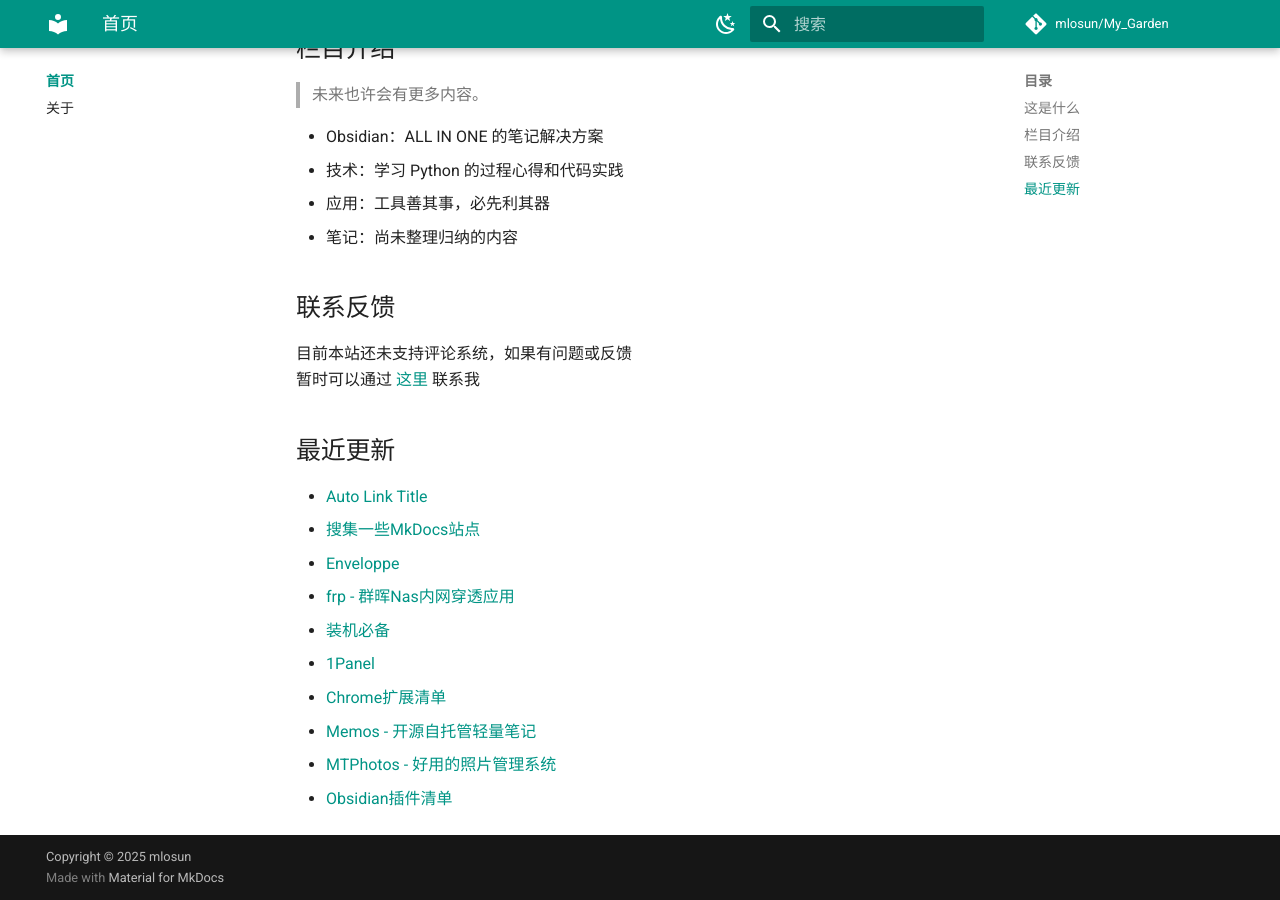
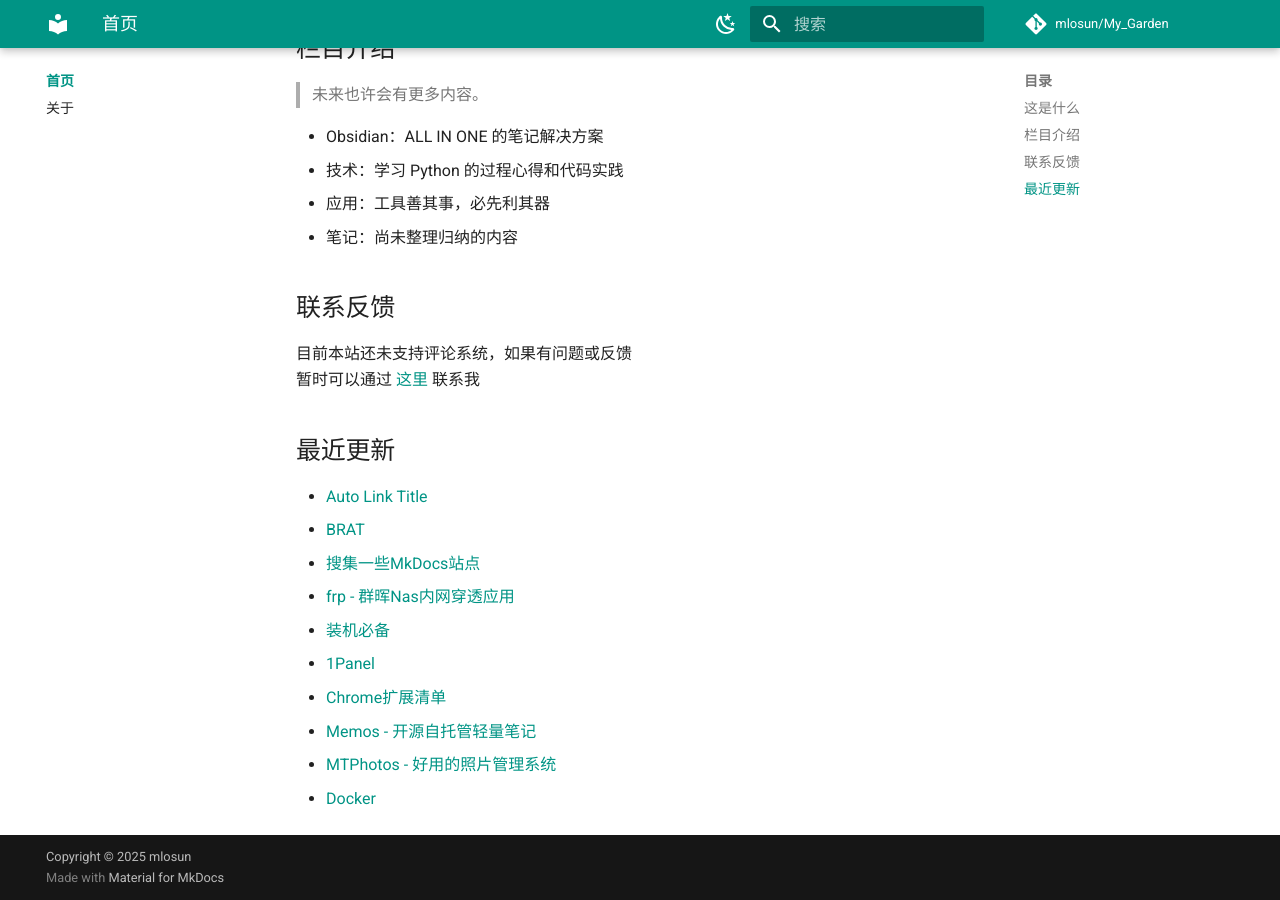
Before and after one commit to mlosun/My_Garden, an MkDocs documentation site: the page built from docs/index.md, in a window 1280 px wide and 900 px high, scrolled down 580 px. Built offline with MkDocs 1.6.1 and Material for MkDocs 9.7.7, drawn with Linux system fonts in a browser that asks for light colours; comment, search, counter and statistics services are not loaded.

Commit message:
PUSH NOTE : index.md

```diff
--- a/docs/index.md
+++ b/docs/index.md
@@ -34,12 +34,12 @@
 ## 最近更新
 
 - [Auto Link Title](./obsidian/plugins/Auto%20Link%20Title.md)
+- [BRAT](./obsidian/plugins/BRAT.md)
 - [搜集一些MkDocs站点](./notes/%E6%90%9C%E9%9B%86%E4%B8%80%E4%BA%9BMkDocs%E7%AB%99%E7%82%B9.md)
-- [Enveloppe](./obsidian/plugins/Enveloppe.md)
 - [frp - 群晖Nas内网穿透应用](./apps/frp%20-%20%E7%BE%A4%E6%99%96Nas%E5%86%85%E7%BD%91%E7%A9%BF%E9%80%8F%E5%BA%94%E7%94%A8.md)
 - [装机必备](./apps/%E8%A3%85%E6%9C%BA%E5%BF%85%E5%A4%87.md)
 - [1Panel](./apps/1Panel.md)
 - [Chrome扩展清单](./apps/Chrome%E6%89%A9%E5%B1%95%E6%B8%85%E5%8D%95.md)
 - [Memos - 开源自托管轻量笔记](./apps/Memos%20-%20%E5%BC%80%E6%BA%90%E8%87%AA%E6%89%98%E7%AE%A1%E8%BD%BB%E9%87%8F%E7%AC%94%E8%AE%B0.md)
 - [MTPhotos - 好用的照片管理系统](./apps/MTPhotos%20-%20%E5%A5%BD%E7%94%A8%E7%9A%84%E7%85%A7%E7%89%87%E7%AE%A1%E7%90%86%E7%B3%BB%E7%BB%9F.md)
-- [Obsidian插件清单](./obsidian/Obsidian%E6%8F%92%E4%BB%B6%E6%B8%85%E5%8D%95.md)
+- [Docker](./tech/Docker.md)
```
